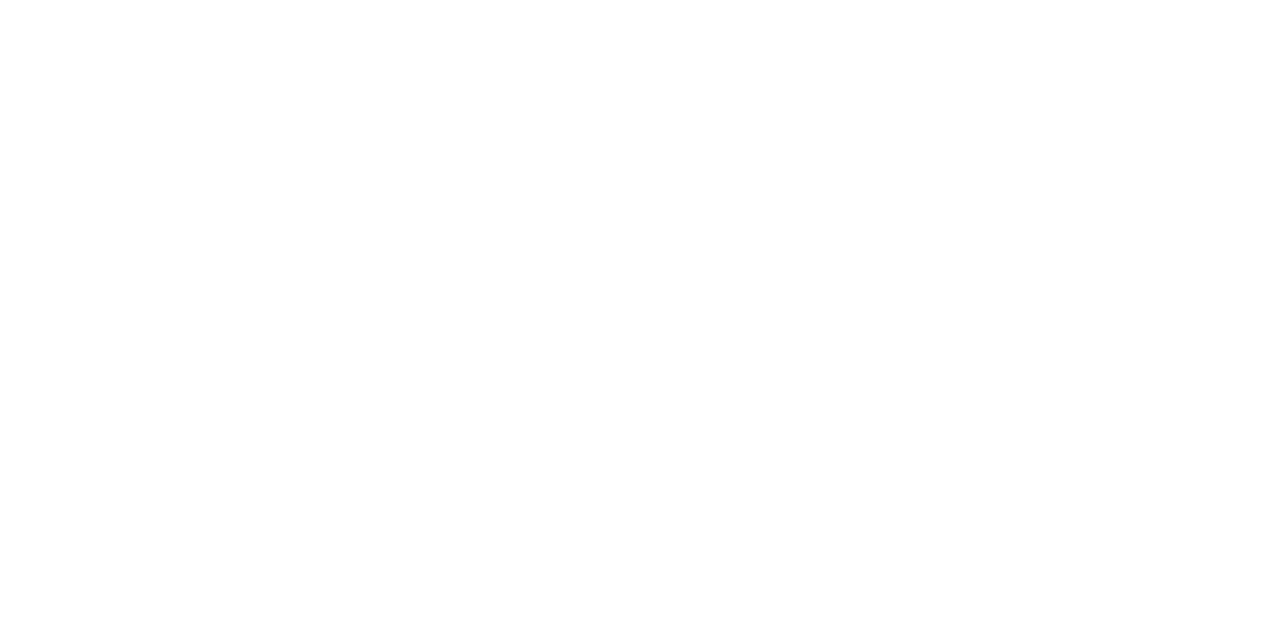
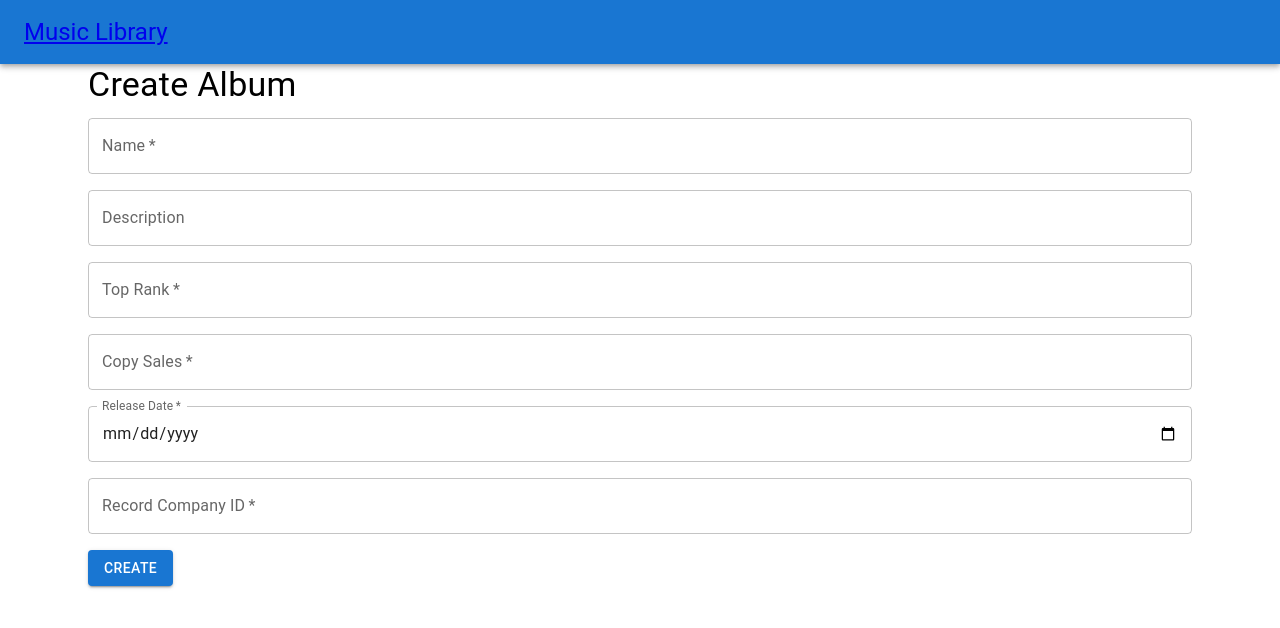
Before and after one commit to UBB-SDI-23/lab-5x-dpie2303, a React (Create React App) app in the folder ui_music/: page /albums/create in a window 1280 px wide. Before the commit this address had no page. Shown: the top 628 px of the page. Built offline with nearby package versions, Linux system fonts and the light colour scheme.

Commit message:
update sstuff

```diff
--- a/ui_music/src/App.js
+++ b/ui_music/src/App.js
@@ -10,26 +10,37 @@ import ArtistList from './components/Artist/ArtistList';
 import ArtistCreate from './components/Artist/ArtistCreate';
 import ArtistDetails from './components/Artist/ArtistDetails';
 import ArtistAverageTracksPerAlbumReport from './components/Statistics/ArtistAverageTracksPerAlbumReport';
+import TrackList from './components/Track/TrackList';
+import TrackCreate from './components/Track/TrackCreate';
+import TrackDetails from './components/Track/TrackDetails';
+import AlbumList from './components/Album/AlbumList';
+import AlbumCreate from './components/Album/AlbumCreate';
+import AlbumDetails from './components/Album/AlbumDetails';
 
 function App() {
   return (
     <Router>
       <div>
+        <AppBar position="static">
+          <Toolbar>
+            <Typography
+              variant="h5"
+              sx={{ flexGrow: 1, cursor: "pointer" }}
+              component={Link}
+              to="/"
+            >
+              Music Library
+            </Typography>
+          </Toolbar>
+        </AppBar>
+        <Container>
           <Routes>
             <Route
               path="/"
               element={
                 <div>
-                <AppBar position="static">
-                  <Toolbar>
-                    <Typography variant="h6" sx={{ flexGrow: 1 }}>
-                      Music Library
-                    </Typography>
-                  </Toolbar>
-                </AppBar>
-                <Container>
                   <Typography variant="h4" gutterBottom>
-                    Music Library
+                    Welcome to Music Library
                   </Typography>
                   <Button
                     variant="contained"
@@ -44,22 +55,43 @@ function App() {
                     variant="contained"
                     color="primary"
                     component={Link}
+                    to="/tracks"
+                    sx={{ marginRight: 2 }}
+                  >
+                    Tracks
+                  </Button>
+                  <Button
+                    variant="contained"
+                    color="primary"
+                    component={Link}
+                    to="/albums"
+                    sx={{ marginRight: 2 }}
+                  >
+                    Albums
+                  </Button>
+                  <Button
+                    variant="contained"
+                    color="primary"
+                    component={Link}
                     to="/statistics"
                   >
                     Statistics
                   </Button>
-                </Container>
                 </div>
               }
             />
             <Route path="/artists" element={<ArtistList />} />
             <Route path="/artists/create" element={<ArtistCreate />} />
             <Route path="/artists/:id" element={<ArtistDetails />} />
-          <Route
-            path="/statistics"
-            element={<ArtistAverageTracksPerAlbumReport />}
-          />
+            <Route path="/tracks" element={<TrackList />} />
+            <Route path="/tracks/create" element={<TrackCreate />} />
+            <Route path="/tracks/:id" element={<TrackDetails />} />
+            <Route path="/albums" element={<AlbumList />} />
+            <Route path="/albums/create" element={<AlbumCreate />} />
+            <Route path="/albums/:id" element={<AlbumDetails />} />
+            <Route path="/statistics" element={<ArtistAverageTracksPerAlbumReport />} />
           </Routes>
+        </Container>
       </div>
     </Router>
   );
--- a/ui_music/src/components/Album/AlbumCard.js
+++ b/ui_music/src/components/Album/AlbumCard.js
@@ -0,0 +1,31 @@
+import React from 'react';
+import { Link } from 'react-router-dom';
+import {
+  Card,
+  CardContent,
+  CardActions,
+  Button,
+  Typography,
+} from '@mui/material';
+
+const AlbumCard = ({ album }) => {
+  return (
+    <Card>
+      <CardContent>
+        <Typography variant="h5">{album.name}</Typography>
+        <Typography variant="subtitle1">Top Rank: {album.top_rank}</Typography>
+        <Typography variant="subtitle1">Copy Sales: {album.copy_sales}</Typography>
+        <Typography variant="subtitle1">Release Date: {album.release_date}</Typography>
+        <Typography variant="subtitle1">Record Company: {album.record_company.name}</Typography>
+        <Typography variant="subtitle1">Tracks Count: {album.tracks_count}</Typography>
+      </CardContent>
+      <CardActions>
+        <Button component={Link} to={`/albums/${album.id}`} variant="outlined">
+          View Details
+        </Button>
+      </CardActions>
+    </Card>
+  );
+};
+
+export default AlbumCard;
--- a/ui_music/src/components/Album/AlbumCreate.js
+++ b/ui_music/src/components/Album/AlbumCreate.js
@@ -0,0 +1,112 @@
+import React, { useState } from 'react';
+import { useNavigate } from 'react-router-dom';
+import api from '../api';
+import { Container, Typography, TextField, Button, Grid } from '@mui/material';
+
+const AlbumCreate = () => {
+  const [album, setAlbum] = useState({
+    name: '',
+    description: '',
+    top_rank: '',
+    copy_sales: '',
+    release_date: '',
+    record_company: '',
+  });
+  const navigate = useNavigate();
+
+  const handleSubmit = async (event) => {
+    event.preventDefault();
+    try {
+      await api.post('/api/albums/', album);
+      navigate('/albums');
+    } catch (error) {
+      console.error('Error creating album:', error);
+    }
+  };
+
+  const handleChange = (event) => {
+    setAlbum({ ...album, [event.target.name]: event.target.value });
+  };
+
+  return (
+    <Container>
+      <Typography variant="h4" gutterBottom>
+        Create Album
+      </Typography>
+      <form onSubmit={handleSubmit}>
+        <Grid container spacing={2}>
+          <Grid item xs={12}>
+            <TextField
+              required
+              fullWidth
+              label="Name"
+              name="name"
+              value={album.name}
+              onChange={handleChange}
+            />
+          </Grid>
+          <Grid item xs={12}>
+            <TextField
+              fullWidth
+              label="Description"
+              name="description"
+              value={album.description}
+              onChange={handleChange}
+            />
+          </Grid>
+          <Grid item xs={12}>
+            <TextField
+              required
+              fullWidth
+              label="Top Rank"
+              name="top_rank"
+              value={album.top_rank}
+              onChange={handleChange}
+            />
+          </Grid>
+          <Grid item xs={12}>
+            <TextField
+              required
+              fullWidth
+              label="Copy Sales"
+              name="copy_sales"
+              value={album.copy_sales}
+              onChange={handleChange}
+            />
+          </Grid>
+          <Grid item xs={12}>
+            <TextField
+              required
+              fullWidth
+              label="Release Date"
+              type="date"
+              name="release_date"
+              value={album.release_date}
+              onChange={handleChange}
+              InputLabelProps={{
+                shrink: true,
+              }}
+            />
+          </Grid>
+          <Grid item xs={12}>
+            <TextField
+              required
+              fullWidth
+              label="Record Company ID"
+              name="record_company"
+              value={album.record_company}
+              onChange={handleChange}
+            />
+          </Grid>
+          <Grid item xs={12}>
+            <Button type="submit" variant="contained" color="primary">
+              Create
+            </Button>
+          </Grid>
+        </Grid>
+      </form>
+    </Container>
+  );
+};
+
+export default AlbumCreate;
--- a/ui_music/src/components/Album/AlbumDetails.js
+++ b/ui_music/src/components/Album/AlbumDetails.js
@@ -0,0 +1,45 @@
+import React, { useState, useEffect } from 'react';
+import { useParams } from 'react-router-dom';
+import api from '../api';
+import {
+  Container,
+  Typography,
+  Box,
+} from '@mui/material';
+
+const AlbumDetail = () => {
+  const { id } = useParams();
+  const [album, setAlbum] = useState(null);
+
+  useEffect(() => {
+    const fetchAlbum = async () => {
+      try {
+        const response = await api.get(`/api/albums/${id}`);
+        setAlbum(response.data);
+      } catch (error) {
+        console.error('Error fetching album:', error);
+      }
+    };
+
+    fetchAlbum();
+  }, [id]);
+
+  if (!album) {
+    return null;
+  }
+
+  return (
+    <Container>
+      <Box sx={{ mt: 3 }}>
+        <Typography variant="h4" gutterBottom>{album.name}</Typography>
+        <Typography variant="h6">Description: {album.description}</Typography>
+        <Typography variant="h6">Top Rank: {album.top_rank}</Typography>
+        <Typography variant="h6">Copy Sales: {album.copy_sales}</Typography>
+        <Typography variant="h6">Release Date: {album.release_date}</Typography>
+        <Typography variant="h6">Record Company: {album.record_company.name}</Typography>
+      </Box>
+    </Container>
+  );
+};
+
+export default AlbumDetail;
--- a/ui_music/src/components/Album/AlbumList.js
+++ b/ui_music/src/components/Album/AlbumList.js
@@ -0,0 +1,87 @@
+import React, { useState, useEffect } from 'react';
+import { Link } from 'react-router-dom';
+import api from '../api';
+import {
+  Container,
+  Typography,
+  Grid,
+  Button,
+  Box,
+  Pagination,
+} from '@mui/material';
+import AlbumCard from './AlbumCard';
+
+const AlbumList = () => {
+  const [albums, setAlbums] = useState([]);
+  const [currentPage, setCurrentPage] = useState(1);
+  const [totalPages, setTotalPages] = useState(1);
+
+  useEffect(() => {
+    const fetchAlbums = async () => {
+      try {
+        const response = await api.get('/api/albums/', {
+            params: { page: currentPage, page_size: 10 },
+          });
+          setAlbums(response.data.albums);
+          setTotalPages(response.data.total_pages);
+        } catch (error) {
+          console.error('Error fetching albums:', error);
+        }
+      };
+
+      fetchAlbums();
+    }, [currentPage]);
+
+    const handlePageChange = (event, value) => {
+      setCurrentPage(value);
+    };
+
+    return (
+      <Container>
+        <Box
+          sx={{
+            display: 'flex',
+            justifyContent: 'space-between',
+            alignItems: 'center',
+            mb: 3,
+          }}
+        >
+          <Typography variant="h4" gutterBottom>
+            Albums
+          </Typography>
+          <Button
+            component={Link}
+            to="/albums/create"
+            variant="contained"
+            color="primary"
+          >
+            Add Album
+          </Button>
+        </Box>
+        <Grid container spacing={2}>
+          {albums.map((album) => (
+            <Grid item key={album.id} xs={12} sm={6} md={4}>
+              <AlbumCard album={album} />
+            </Grid>
+          ))}
+        </Grid>
+        <Box
+          sx={{
+            display: 'flex',
+            justifyContent: 'center',
+            alignItems: 'center',
+            mt: 3,
+          }}
+        >
+          <Pagination
+            count={totalPages}
+            page={currentPage}
+            onChange={handlePageChange}
+            color="primary"
+          />
+        </Box>
+      </Container>
+    );
+  };
+
+  export default AlbumList;
```
Also changed, not shown: 1 other file (tests, documents, lock files or other folders). Lines whose indentation alone changed are shown as unchanged.
